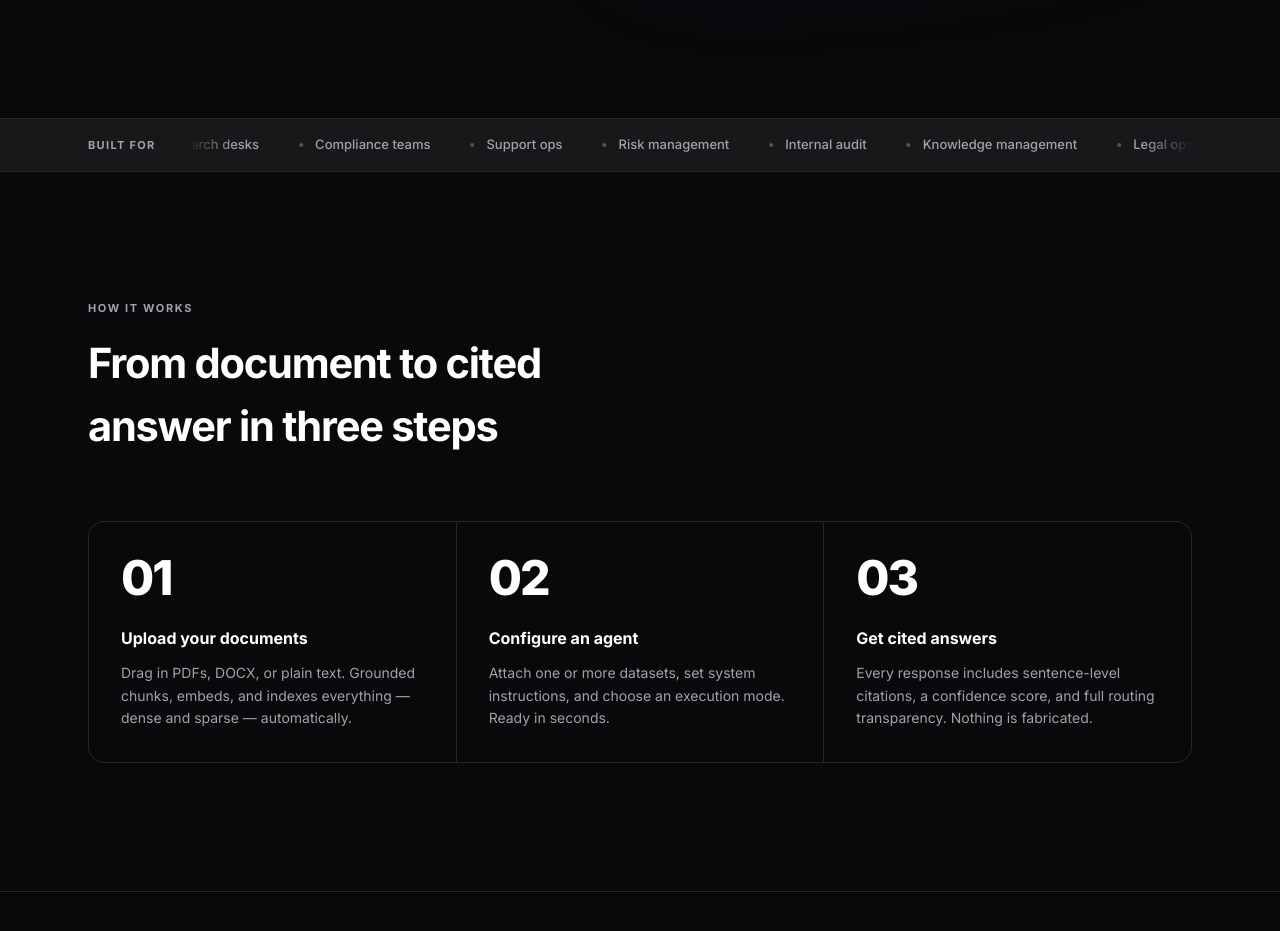
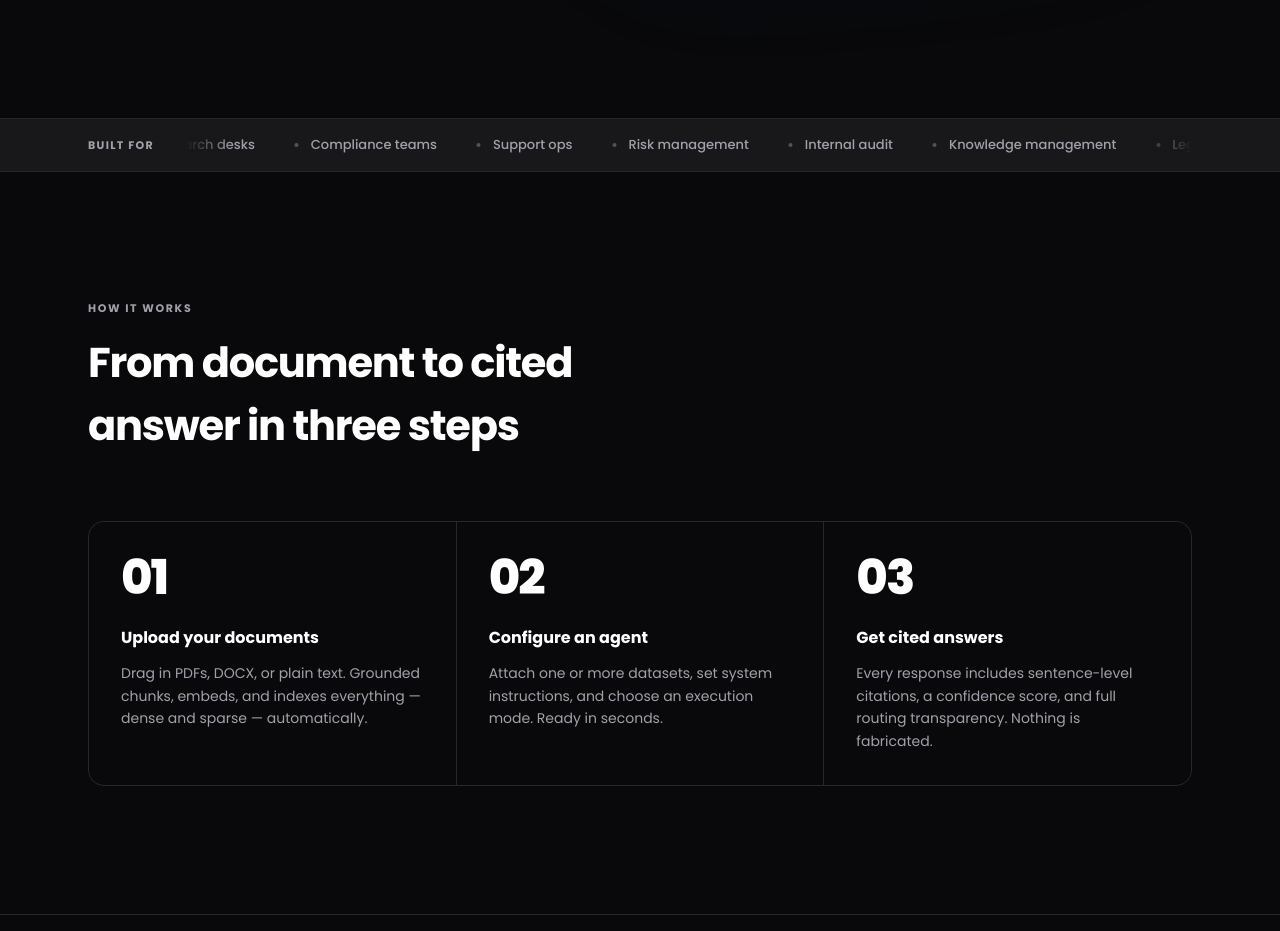
Before and after one commit to Grounded-RAG/Grounded-frontend, a Next.js app: page / in a window 1280 px wide. Shown: the part 780-1711 px from the top of the page. Built offline with nearby package versions, Linux system fonts and the light colour scheme; no server answers.

Commit message:
feat: integrate Poppins font and update font settings
- Replaced the Inter font with Poppins in the Tailwind configuration and global styles.
- Updated the layout to include the Poppins font variable for improved typography.
- Removed the Google Fonts import for Inter to streamline font usage.

```diff
--- a/app/globals.css
+++ b/app/globals.css
@@ -1,5 +1,3 @@
-@import url("https://fonts.googleapis.com/css2?family=Inter:wght@400;500;600;700;800&display=swap");
-
 @tailwind base;
 @tailwind components;
 @tailwind utilities;
@@ -108,7 +106,7 @@
     background-color: hsl(var(--background));
     background-image: var(--bg-image);
     background-attachment: fixed;
-    font-family: "Inter", ui-sans-serif, system-ui, -apple-system, sans-serif;
+    font-family: var(--font-poppins), ui-sans-serif, system-ui, -apple-system, sans-serif;
     transition: background-color 0.3s ease, color 0.3s ease;
   }
 
@@ -243,9 +241,7 @@
     background-image: radial-gradient(var(--tw-gradient-stops));
   }
 
-  /* Improved Inter font rendering */
   h1, h2, h3 {
-    font-feature-settings: "cv11", "ss01";
     -webkit-font-smoothing: antialiased;
   }
 }
--- a/app/layout.tsx
+++ b/app/layout.tsx
@@ -1,6 +1,14 @@
 import type { Metadata } from "next";
+import { Poppins } from "next/font/google";
 import { Providers } from "@/app/providers";
 import "./globals.css";
+
+const poppins = Poppins({
+  subsets: ["latin"],
+  weight: ["400", "500", "600", "700", "800"],
+  variable: "--font-poppins",
+  display: "swap",
+});
 
 export const metadata: Metadata = {
   title: "Grounded — Document-backed intelligence",
@@ -14,8 +22,8 @@ export const metadata: Metadata = {
 
 export default function RootLayout({ children }: Readonly<{ children: React.ReactNode }>) {
   return (
-    <html lang="en" suppressHydrationWarning>
-      <body>
+    <html lang="en" className={poppins.variable} suppressHydrationWarning>
+      <body className={`${poppins.className} antialiased`}>
         <Providers>{children}</Providers>
       </body>
     </html>
--- a/tailwind.config.ts
+++ b/tailwind.config.ts
@@ -27,7 +27,7 @@ const config: Config = {
         glass: "0 8px 32px hsl(0 0% 0% / 0.08), inset 0 1px 0 hsl(0 0% 100% / 0.06)",
       },
       fontFamily: {
-        sans: ["Inter", "ui-sans-serif", "system-ui", "-apple-system", "sans-serif"],
+        sans: ["var(--font-poppins)", "ui-sans-serif", "system-ui", "-apple-system", "sans-serif"],
       },
       borderRadius: {
         xl: "0.875rem",
```
